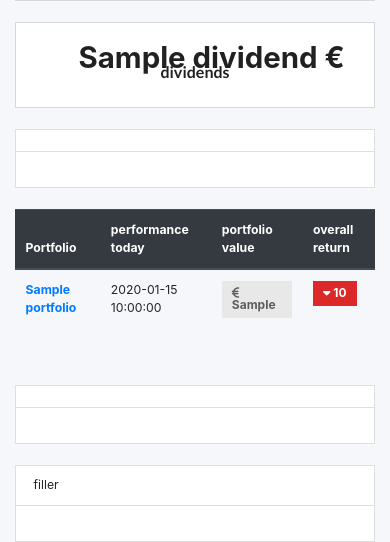
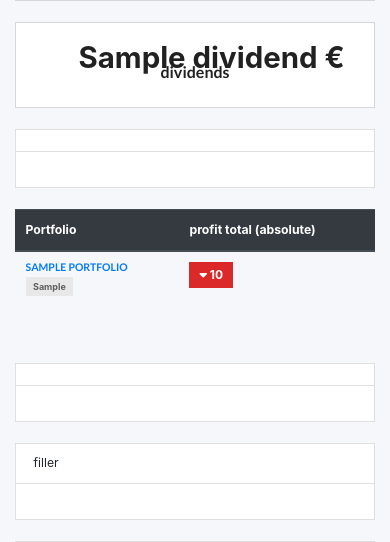
Before and after one commit to Felix-Pi/AssetManager, a Flask app: template www/templates/index.html in a window 390 px wide. Shown: the part 425-967 px from the top of the page. Run offline with Flask 2, Linux system fonts and the light colour scheme; the template is opened without the code that fills it: most values are stand-ins (such as "Sample title", 1, 10 or a date in 2020); some libraries are stand-ins or nearby versions.

Commit message:
layout, added toggel function for profit labels

```diff
--- a/www/assets/css/style.css
+++ b/www/assets/css/style.css
@@ -5,12 +5,13 @@
 .card-header, .card-footer {
     background: none;
 }
+
 .card-header {
     background: none;
 
 }
 
-#portfolio_stocks .edit, #portfolio_stocks #add_stock_button {
+#portfolio_stocks .edit, #portfolio_stocks #add_stock_button, .profit_label {
     cursor: pointer;
 }
 
--- /dev/null
+++ b/www/assets/js/index.js
@@ -0,0 +1,4 @@
+$(document).ready(function () {
+
+
+});
--- a/www/assets/js/portfolio.js
+++ b/www/assets/js/portfolio.js
@@ -109,5 +109,4 @@ $(document).ready(function () {
 
     });
 
-
 });
--- a/www/assets/js/script.js
+++ b/www/assets/js/script.js
@@ -128,3 +128,55 @@ function chart_linechart(id, title, data, labels) {
 
 
 }
+
+
+$(document).ready(function () {
+
+    /*
+    toggle profit label
+     */
+
+    const zeroPad = (num, places) => String(num).padStart(places, '0')
+    $(document).on('click', '.profit_label', function () {
+        $('.profit_label').each(function () {
+            let elem = $(this)
+
+            let counter = parseInt(elem.attr('counter'))
+            let content = elem.attr('data-val').split('~')
+
+            if (counter === content.length - 1) {
+                counter = 0
+            } else {
+                counter += 1
+            }
+
+
+            let content_val = parseFloat(content[counter])
+            content_val = zeroPad(content_val, 2)
+
+
+            if (content_val > 0) {
+                var color = 'green'
+                var icon = 'fas fa-caret-up'
+            } else {
+                var color = 'red'
+                var icon = 'fas fa-caret-down'
+                content_val = content_val * (-1)
+            }
+
+            let target_elem = elem.find('.label')
+
+
+            target_elem.removeClass('.red .green')
+            target_elem.addClass(color)
+
+
+            elem.attr('counter', counter)
+            target_elem.html('<i class="' + icon + '"></i> ' + content_val)
+
+            profit_label_titles = ['profit total (absolute)', 'profit total (relative)', ' profit today (absolute)', 'profit today (absolute)']
+            $('#profit_label_title').text(profit_label_titles[counter])
+
+        });
+    });
+});
--- a/www/templates/index.html
+++ b/www/templates/index.html
@@ -73,24 +73,30 @@
                     <thead class="thead-dark">
                     <tr>
                         <th scope="col">Portfolio</th>
-                        <th scope="col">performance today</th>
-                        <th scope="col">portfolio value</th>
-                        <th scope="col">overall return</th>
+                        <th scope="col" id="profit_label_title">profit total (absolute)</th>
                     </tr>
                     </thead>
                     <tbody>
                     {% for portfolio in portfolios %}
                     <tr>
-                        <th scope="row"><a href="{{ url_for('portfolio') }}?id={{ portfolio.id }}">{{ portfolio.title
-                            }}</a>
+                        <th scope="row">
+
+
+                            <h1 class="ui sub header">
+                                <a href="{{ url_for('portfolio') }}?id={{ portfolio.id }}">{{ portfolio.title
+                                    }}</a>
+                            </h1>
+                            <span>
+                            <div class="ui mini label">
+                                {{ portfolio.portfolio_value }}
+                            </div>
+            </span>
                         </th>
-                        <td>{{ portfolio.profit_today_absolute }}</td>
+
                         <td>
-                            <div class="ui label">
-                                <i class="fas fa-euro-sign"></i> {{ portfolio.portfolio_value }}
-                            </div>
-                        </td>
-                        <td>
+
+                            <span class="profit_label" counter="0"
+                                  data-val="{{ portfolio.profit_total_absolute }}~{{ portfolio.profit_total_relative }}~{{ portfolio.profit_today_absolute }}~{{ portfolio.profit_today_relative }}">
                             {% if portfolio.profit_today_absolute >= 0 %}
                             <div class="ui label green">
                                 <i class="fas fa-caret-up"></i> {{ portfolio.profit_total_absolute }}
@@ -98,9 +104,13 @@
                             {% else %}
                             <div class="ui label red">
                                 <i class="fas fa-caret-down"></i> {{ portfolio.profit_total_absolute }}
+
                             </div>
                             {% endif %}
+                             </span>
                         </td>
+
+
                     </tr>
                     {% endfor %}
                     </tbody>
```
Also changed, not shown: www/templates/portfolio.html (+18 -11 lines).
